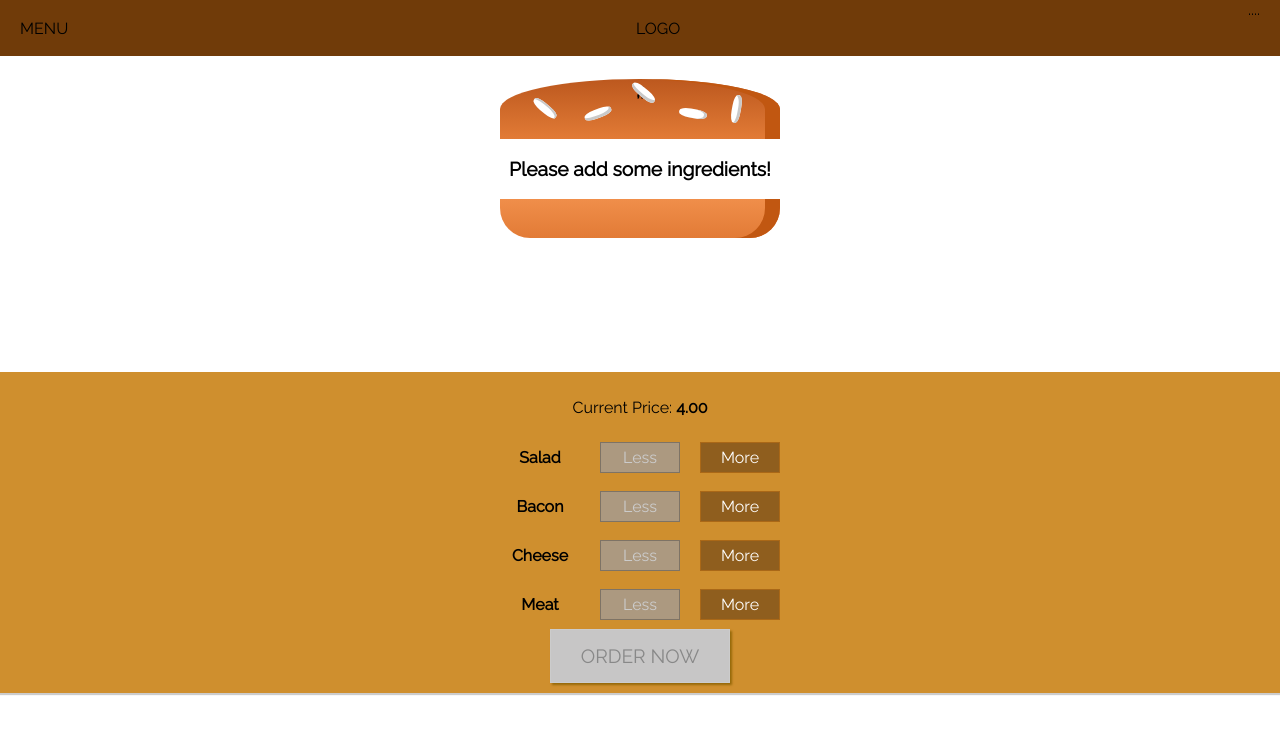
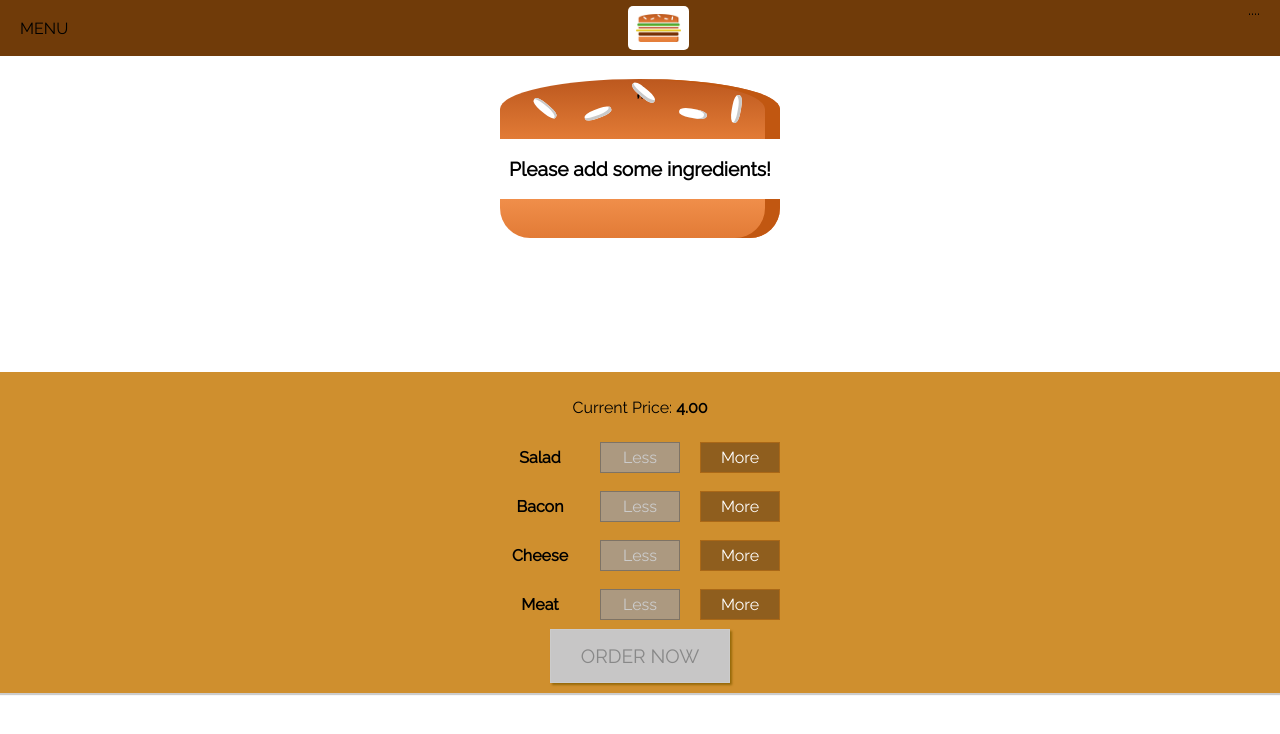
Before and after one commit to SottoMayor/ReactJs, a React (Create React App) app: page / in a window 1280 px wide. Shown: the top 734 px of the page. Built offline with nearby package versions, Linux system fonts and the light colour scheme.

Commit message:
using a logo in our application

```diff
--- /dev/null
+++ b/src/components/Logo/Logo.js
@@ -0,0 +1,15 @@
+import React from 'react';
+
+import burguerLogo from '../../assets/images/burger-logo.png';
+
+import classes from './Logo.module.css';
+
+const logo = props => (
+
+    <div className={classes.Logo}>
+        <img src={burguerLogo} alt="MyBurguer"></img>
+    </div>
+
+);
+
+export default logo;
--- /dev/null
+++ b/src/components/Logo/Logo.module.css
@@ -0,0 +1,11 @@
+.Logo{
+    background-color: white;
+    padding: 8px;
+    height: 80%;
+    box-sizing: border-box;
+    border-radius: 5px;
+}
+
+.Logo img{
+    height: 100%;
+}
--- a/src/components/Navigation/Toolbar/Toolbar.js
+++ b/src/components/Navigation/Toolbar/Toolbar.js
@@ -1,13 +1,15 @@
 import React from 'react';
 
 import classes from './Toolbar.module.css';
+
+import Logo from '../../Logo/Logo';
 
 const toolbar = props => (
 
     <header className={classes.Toolbar}>
 
         <div>MENU</div>
-        <div>LOGO</div>
+        <Logo />
         <nav>
             ....
         </nav>
```
Also changed, not shown: src/assets/images/burger-logo.png (added), 1 other file (tests, documents, lock files or other folders).
